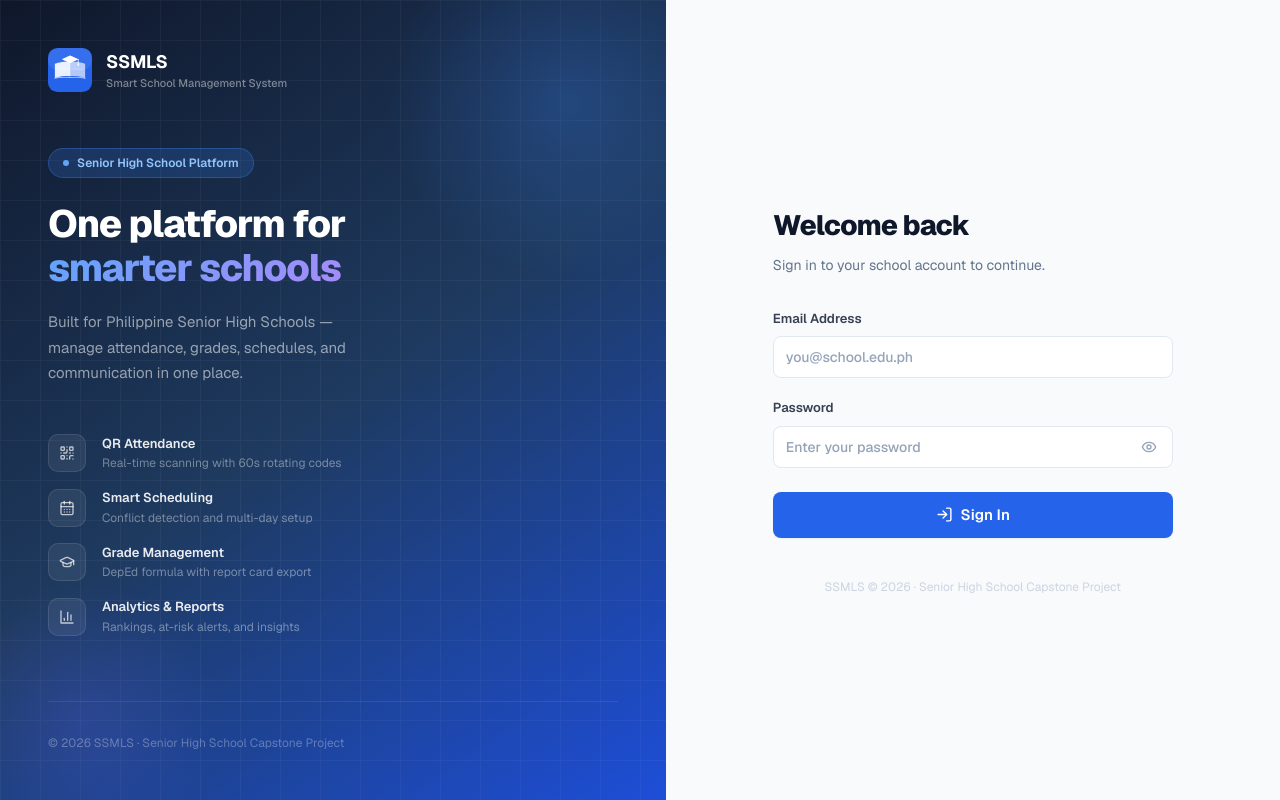
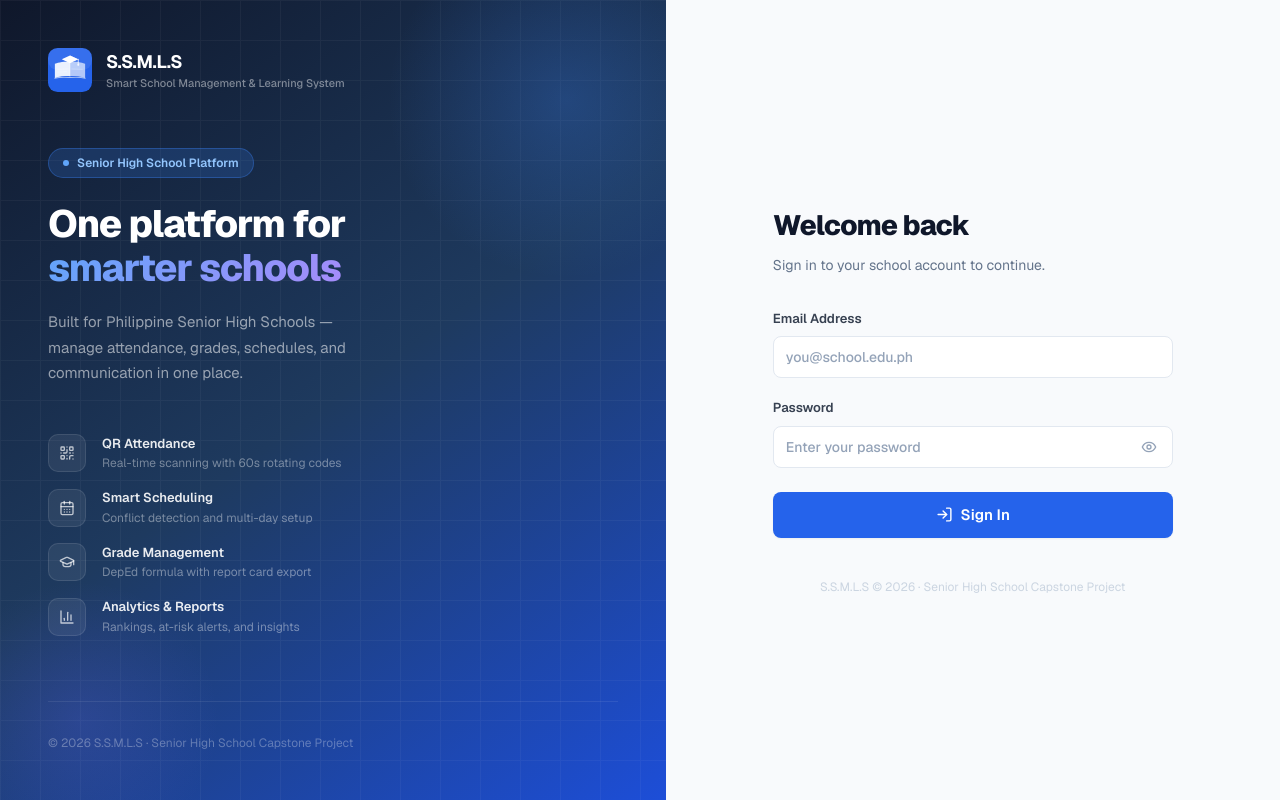
Before and after one commit to microcode1203/ssmls, a React (Vite) app in the folder frontend/: page /login in a window 1280 px wide. Built offline with nearby package versions, Linux system fonts and the light colour scheme; no server answers.

Commit message:
rename to Smart School Management & Learning System (S.S.M.L.S)

```diff
--- a/frontend/index.html
+++ b/frontend/index.html
@@ -15,22 +15,22 @@
     <meta name="theme-color" content="#1d4ed8" />
     <meta name="apple-mobile-web-app-capable" content="yes" />
     <meta name="apple-mobile-web-app-status-bar-style" content="black-translucent" />
-    <meta name="apple-mobile-web-app-title" content="SSMLS" />
+    <meta name="apple-mobile-web-app-title" content="S.S.M.L.S" />
     <meta name="mobile-web-app-capable" content="yes" />
-    <meta name="application-name" content="SSMLS" />
+    <meta name="application-name" content="S.S.M.L.S" />
 
     <!-- ── SEO / Description ── -->
     <meta name="description" content="Smart School Management & Learning System — Senior High School platform for attendance, scheduling, grades, and learning materials." />
-    <meta name="keywords" content="school management, attendance, QR, Senior High School, SSMLS" />
+    <meta name="keywords" content="school management, attendance, QR, Senior High School, S.S.M.L.S" />
 
     <!-- ── Open Graph (link previews) ── -->
     <meta property="og:type"        content="website" />
-    <meta property="og:title"       content="SSMLS — Smart School Management" />
+    <meta property="og:title"       content="S.S.M.L.S — Smart School Management" />
     <meta property="og:description" content="Senior High School platform for QR attendance, scheduling, grades, and learning materials." />
     <meta property="og:image"       content="/apple-touch-icon.svg" />
 
     <!-- ── Title ── -->
-    <title>SSMLS — Smart School Management & Learning System</title>
+    <title>S.S.M.L.S — Smart School Management & Learning System</title>
 
     <!-- ── Fonts ── -->
     <link rel="preconnect" href="https://fonts.googleapis.com" />
--- a/frontend/src/components/layout/AppLayout.jsx
+++ b/frontend/src/components/layout/AppLayout.jsx
@@ -183,8 +183,8 @@ function SidebarContent({ user, onClose, onLogout }) {
           </svg>
         </div>
         <div>
-          <div className="sidebar-brand-name">SSMLS</div>
-          <div className="sidebar-brand-sub">Smart School System</div>
+          <div className="sidebar-brand-name">S.S.M.L.S</div>
+          <div className="sidebar-brand-sub">Management & Learning System</div>
         </div>
         {onClose && (
           <button onClick={onClose} className="ml-auto p-1 rounded-md hover:bg-white/10 text-white/40 hover:text-white/80 transition-colors lg:hidden">
@@ -290,7 +290,7 @@ export default function AppLayout() {
                 <circle cx="44" cy="24.5" r="1.5" fill="white"/>
               </svg>
             </div>
-            <span style={{fontWeight:800,fontSize:14,color:'var(--text-1)',letterSpacing:'-0.3px'}}>SSMLS</span>
+            <span style={{fontWeight:800,fontSize:14,color:'var(--text-1)',letterSpacing:'-0.3px'}}>S.S.M.L.S</span>
           </div>
           <button onClick={()=>navigate('/settings')}
             className="w-8 h-8 rounded-full flex items-center justify-center text-white text-xs font-bold flex-shrink-0"
--- a/frontend/src/pages/auth/LoginPage.jsx
+++ b/frontend/src/pages/auth/LoginPage.jsx
@@ -85,8 +85,8 @@ export default function LoginPage() {
         <div style={{ position:'relative', display:'flex', alignItems:'center', gap:'14px', marginBottom:'56px' }}>
           <SSMLSLogo size={44}/>
           <div>
-            <p style={{ fontWeight:700, color:'#fff', fontSize:'18px', letterSpacing:'-0.02em', margin:0 }}>SSMLS</p>
-            <p style={{ color:'rgba(255,255,255,0.45)', fontSize:'11px', margin:0, fontWeight:500 }}>Smart School Management System</p>
+            <p style={{ fontWeight:700, color:'#fff', fontSize:'18px', letterSpacing:'-0.02em', margin:0 }}>S.S.M.L.S</p>
+            <p style={{ color:'rgba(255,255,255,0.45)', fontSize:'11px', margin:0, fontWeight:500 }}>Smart School Management & Learning System</p>
           </div>
         </div>
 
@@ -134,7 +134,7 @@ export default function LoginPage() {
         <div style={{ position:'relative', paddingTop:'32px',
           borderTop:'1px solid rgba(255,255,255,0.08)', marginTop:'32px' }}>
           <p style={{ color:'rgba(255,255,255,0.3)', fontSize:'12px', margin:0 }}>
-            © 2026 SSMLS · Senior High School Capstone Project
+            © 2026 S.S.M.L.S · Senior High School Capstone Project
           </p>
         </div>
       </div>
@@ -148,8 +148,8 @@ export default function LoginPage() {
             className="lg-hide">
             <SSMLSLogo size={36}/>
             <div>
-              <p style={{ fontWeight:700, color:'#0f172a', fontSize:'16px', margin:0 }}>SSMLS</p>
-              <p style={{ color:'#94a3b8', fontSize:'11px', margin:0 }}>Smart School Management System</p>
+              <p style={{ fontWeight:700, color:'#0f172a', fontSize:'16px', margin:0 }}>S.S.M.L.S</p>
+              <p style={{ color:'#94a3b8', fontSize:'11px', margin:0 }}>Smart School Management & Learning System</p>
             </div>
           </div>
 
@@ -228,7 +228,7 @@ export default function LoginPage() {
 
           {/* Footer */}
           <p style={{ textAlign:'center', fontSize:'12px', color:'#cbd5e1', marginTop:'40px' }}>
-            SSMLS © 2026 · Senior High School Capstone Project
+            S.S.M.L.S © 2026 · Senior High School Capstone Project
           </p>
         </div>
       </div>
```
